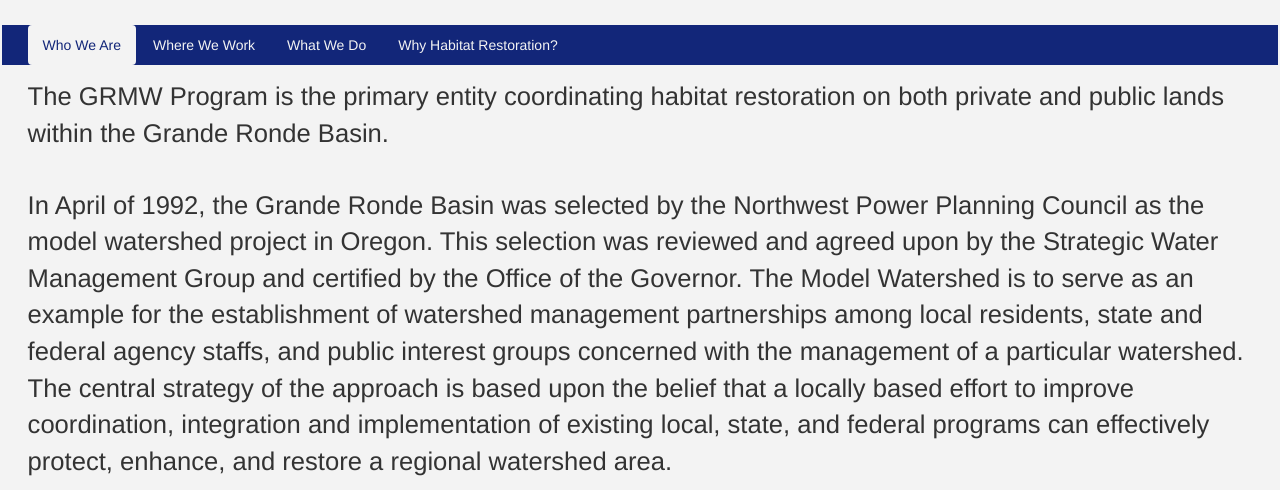
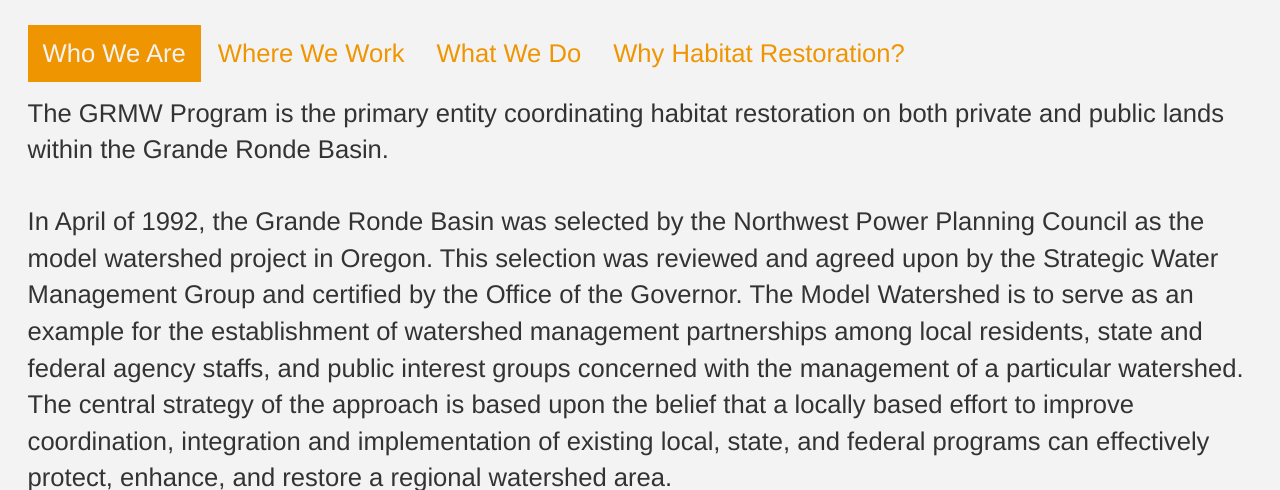
Before and after one commit to tarstarkes/Icarus, a Django app: template main/templates/about/about.html in a window 1280 px wide. Shown: the part 1038-1528 px from the top of the page. Run offline with Django 3.2, Linux system fonts and the light colour scheme; the template is opened without the code that fills it, so the values that code supplies are empty; some libraries are stand-ins or nearby versions.

Commit message:
changed some css

```diff
--- a/main/static/CSS/about/style.css
+++ b/main/static/CSS/about/style.css
@@ -1,17 +1,18 @@
 #aboutTabs a{
-	color: #F3F3F3;
+	color: #ef9502;
+	font-size: 2vw;
+	border-radius: 0;
 }
 #aboutTabs li.active a{
-	color: #122679;
+	color: #f3f3f3;
 }
 #aboutTabs a:hover{
-	color: #122679;
+	color: #ef9502;
 }
 #aboutTabs {
 	margin-top: 2vw;
 	padding-right: 2vw;
 	padding-left: 2vw;
-	background: #122679;
 }
 #aboutTabs li{
 	border-radius: 0;
@@ -23,5 +24,5 @@
 	font-size: 2vw;
 }
 .nav-pills>li.active>a, .nav-pills>li.active>a:focus, .nav-pills>li.active>a:hover{
-	background: #F3F3F3;
+	background: #ef9502;
 }
```
Also changed, not shown: 1 other file.
